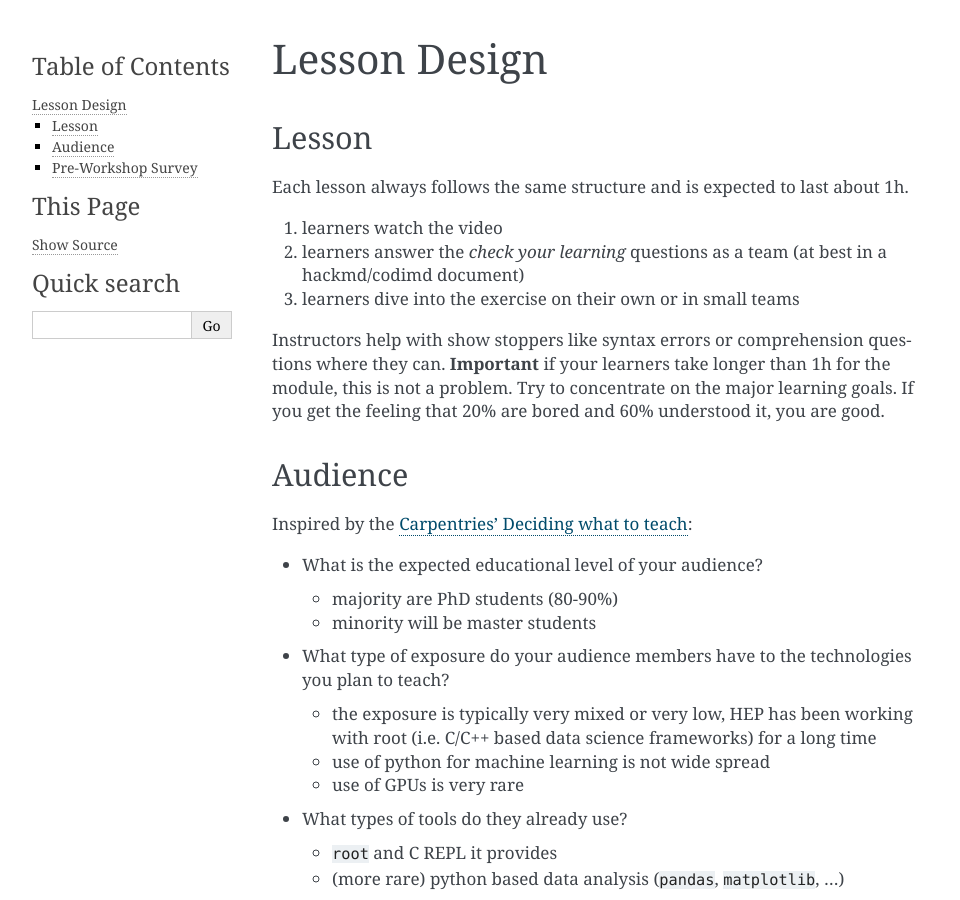
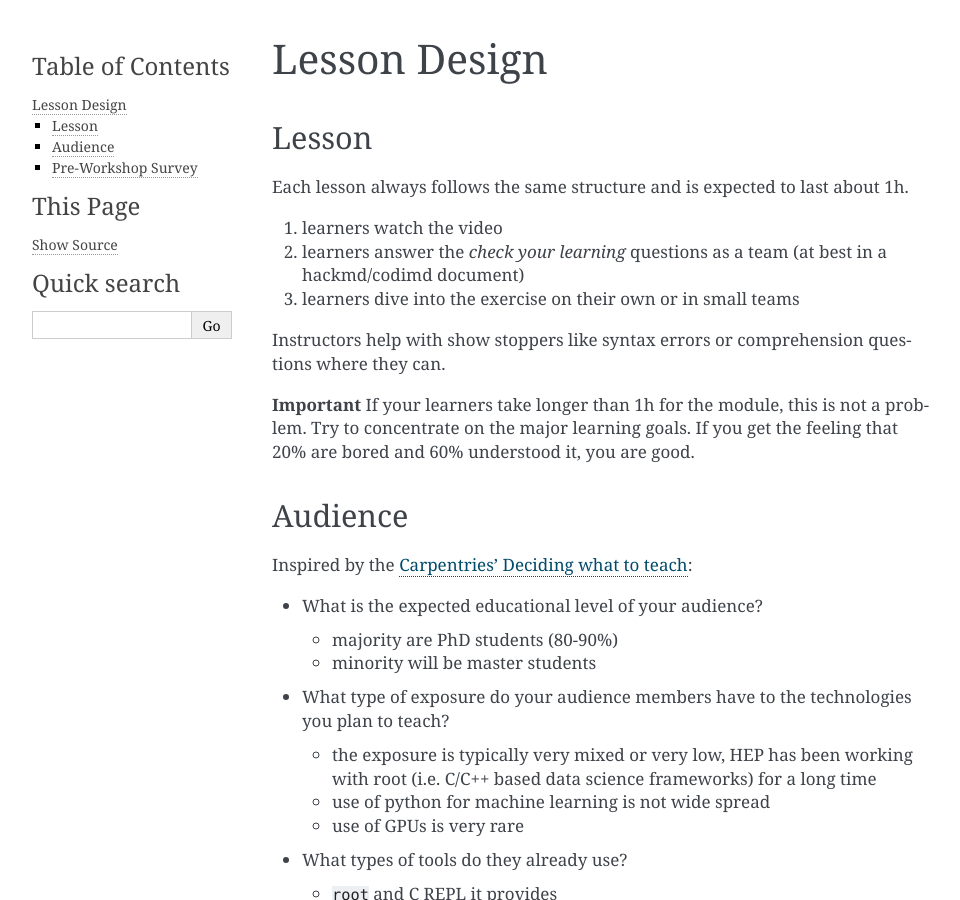
Before and after one commit to deeplearning540/deeplearning540.github.io, a Sphinx documentation site: the page built from source/extras/design.rst, in a window 1280 px wide and 900 px high. Shown: the whole window, without its empty margins (148-1108 px from the left). Built offline with Sphinx 7.4.7, drawn with Linux system fonts in a browser that asks for light colours.

```diff
--- a/source/extras/design.rst
+++ b/source/extras/design.rst
@@ -10,7 +10,9 @@ Each lesson always follows the same structure and is expected to last about 1h.
 2. learners answer the `check your learning` questions as a team (at best in a hackmd/codimd document)
 3. learners dive into the exercise on their own or in small teams
 
-Instructors help with show stoppers like syntax errors or comprehension questions where they can. **Important** if your learners take longer than 1h for the module, this is not a problem. Try to concentrate on the major learning goals. If you get the feeling that 20% are bored and 60% understood it, you are good.
+Instructors help with show stoppers like syntax errors or comprehension questions where they can.
+
+**Important** If your learners take longer than 1h for the module, this is not a problem. Try to concentrate on the major learning goals. If you get the feeling that 20% are bored and 60% understood it, you are good.
 
 Audience
 ========
```
